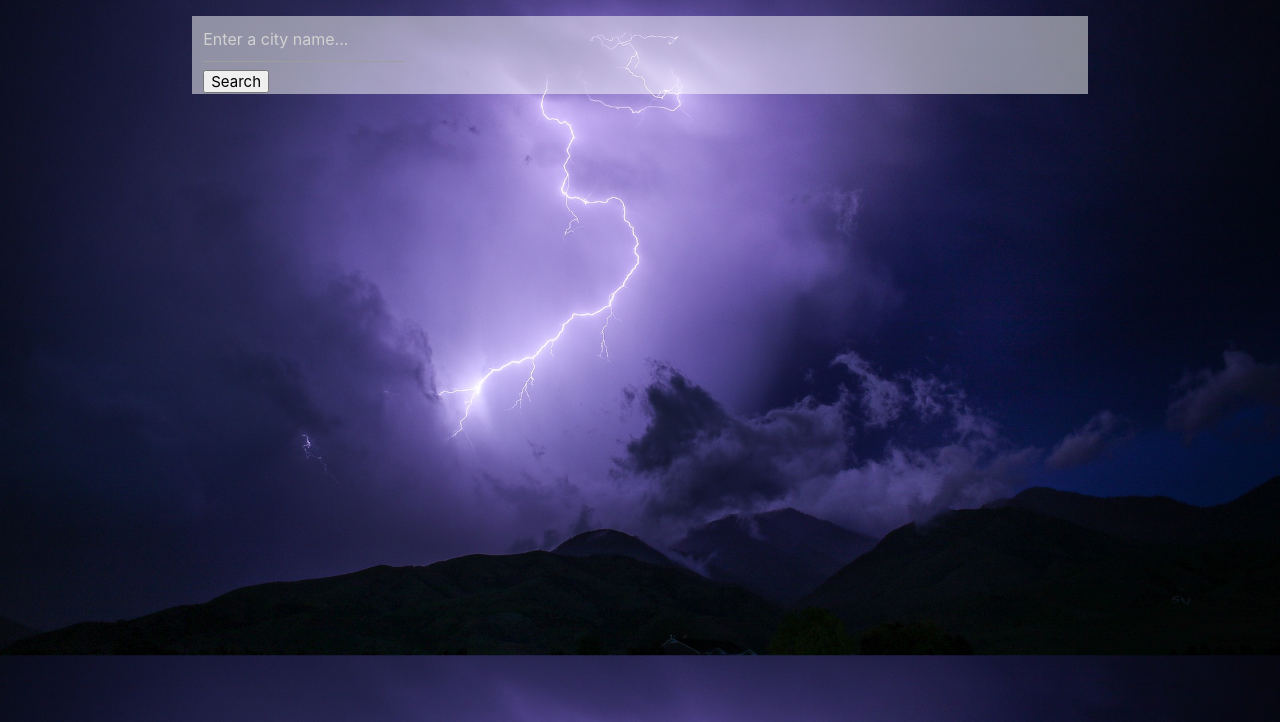
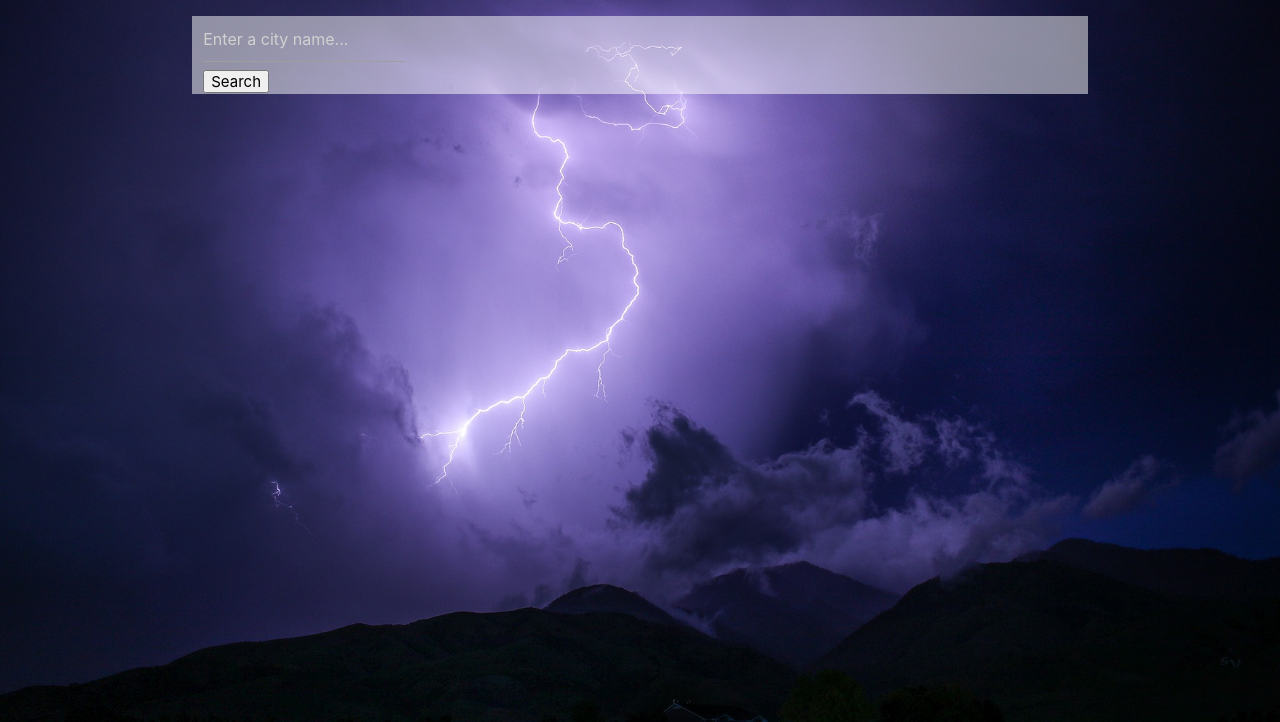
Before and after one commit to m-sherrill/weather-app, a plain HTML site: page index.html in a window 1280 px wide. Shown: the part 78-800 px from the top of the page. Drawn offline with nearby package versions, Linux system fonts and the light colour scheme.

Commit message:
fixed the background image to be cover and fill screen fixed

```diff
--- a/assets/css/styles.css
+++ b/assets/css/styles.css
@@ -1,5 +1,5 @@
 body {
-    background-image: url("../images/background.jpg");
+    background: url("../images/background.jpg") no-repeat center center fixed;
     background-size: cover;
 }
 
```
